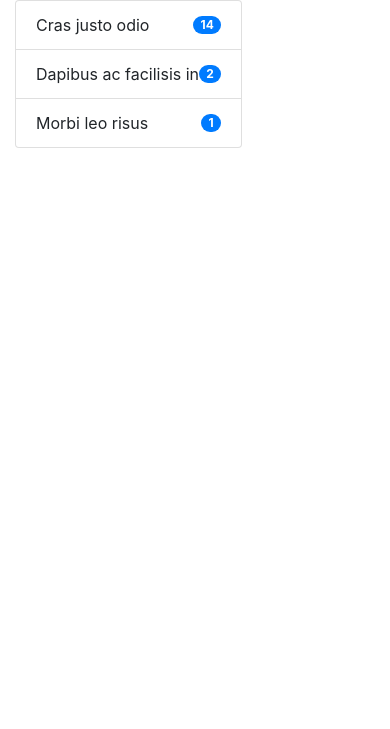
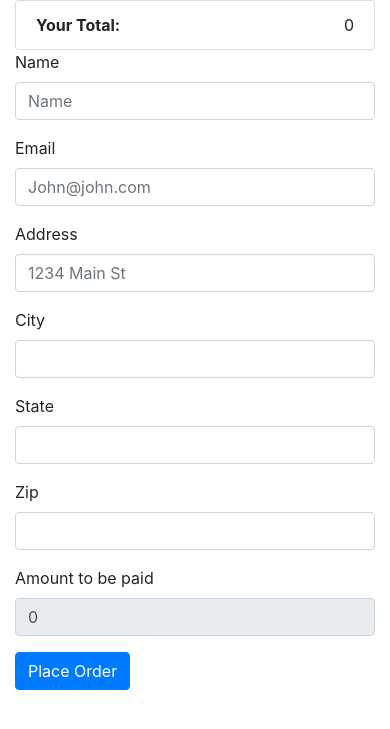
Before and after one commit to Chandni-thakkar/ecommerce, a Django app: page /checkout in a window 390 px wide. Shown: the top 729 px of the page. Run offline with Django 4.2, Linux system fonts and the light colour scheme; some libraries are stand-ins or nearby versions.

Commit message:
admin panel customization,checkout page, total billing

```diff
--- a/ecomsite/shop/Templates/shop/checkout.html
+++ b/ecomsite/shop/Templates/shop/checkout.html
@@ -1,30 +1,88 @@
 <!DOCTYPE html>
 <html lang="en">
 <head>
+        <script src="https://code.jquery.com/jquery-3.2.1.slim.min.js" integrity="sha384-KJ3o2DKtIkvYIK3UENzmM7KCkRr/rE9/Qpg6aAZGJwFDMVNA/GpGFF93hXpG5KkN" crossorigin="anonymous"></script>
+    <link rel="stylesheet" href="https://cdn.jsdelivr.net/npm/bootstrap@4.0.0/dist/css/bootstrap.min.css" integrity="sha384-Gn5384xqQ1aoWXA+058RXPxPg6fy4IWvTNh0E263XmFcJlSAwiGgFAW/dAiS6JXm" crossorigin="anonymous">
+
     <meta charset="UTF-8">
     <title>Title</title>
-        <link rel="stylesheet" href="https://cdn.jsdelivr.net/npm/bootstrap@4.0.0/dist/css/bootstrap.min.css" integrity="sha384-Gn5384xqQ1aoWXA+058RXPxPg6fy4IWvTNh0E263XmFcJlSAwiGgFAW/dAiS6JXm" crossorigin="anonymous">
 </head>
 <body>
 <div class="container">
+    <div class="row">
     <div class="col-md-12">
-        <div class="row">
-            <ul class="list-group">
-  <li class="list-group-item d-flex justify-content-between align-items-center">
-    Cras justo odio
-    <span class="badge badge-primary badge-pill">14</span>
-  </li>
-  <li class="list-group-item d-flex justify-content-between align-items-center">
-    Dapibus ac facilisis in
-    <span class="badge badge-primary badge-pill">2</span>
-  </li>
-  <li class="list-group-item d-flex justify-content-between align-items-center">
-    Morbi leo risus
-    <span class="badge badge-primary badge-pill">1</span>
-  </li>
-</ul>
+            <ul id="item_list" class="list-group">
+            </ul>
         </div>
+    </div>
+    <div class="row">
+    <div class="col-md-12">
+        <form method="POST">
+            {% csrf_token %}
+      <input type="hidden" id="items" name="items">
+  <div class="form-row">
+    <div class="form-group col-md-6">
+      <label for="inputEmail4">Name</label>
+      <input id="name" name="name" type="text" class="form-control" id="inputEmail4" placeholder="Name">
+    </div>
+    <div class="form-group col-md-6">
+      <label for="inputPassword4">Email</label>
+      <input id="email" name="email" type="text" class="form-control" id="inputPassword4" placeholder="John@john.com">
+    </div>
+  </div>
+  <div class="form-group">
+    <label for="inputAddress">Address</label>
+    <input id="address" name="address" type="text" class="form-control" id="inputAddress" placeholder="1234 Main St">
+  </div>
+  <div class="form-row">
+    <div class="form-group col-md-6">
+      <label for="inputCity">City</label>
+      <input id="city" name="city" type="text" class="form-control" id="inputCity">
+    </div>
+    <div class="form-group col-md-4">
+      <label for="inputState">State</label>
+      <input id="state" name="state" type="text" class="form-control" id="inputCity">
+    </div>
+    <div class="form-group col-md-2">
+      <label for="inputZip">Zip</label>
+      <input id="zip" name="zip" type="text" class="form-control" id="inputZip">
+    </div>
+      <div class="form-group col-md-2">
+      <label for="inputZip">Amount to be paid</label>
+      <input readonly="" type="text" class="form-control" id="total" name="total">
+    </div>
+  </div>
+  <button type="submit" class="btn btn-primary">Place Order</button>
+</form>
+    </div>
     </div>
 </div>
 </body>
+<script type="text/javascript">
+    if (localStorage.getItem('cart')==null)
+    {
+    var cart={};
+    }
+    else
+    {
+    cart=JSON.parse(localStorage.getItem('cart'));
+    }
+    let total=0;
+    for(item in cart){
+    let name = cart[item][1];
+    let quantity = cart[item][0];
+    let price= cart[item][2];
+    total+=cart[item][2];
+
+    itemString=`<li class ="list-group-item">${name} <span class=""> ${quantity}</span> <span class="badge badge-warning badge-pill">${price}</span></li>`
+
+    $('#item_list').append(itemString);
+
+    }
+    totalPrice=`<li class ="list-group-item d-flex justify-content-between align-items-center"><b>Your Total:</b>
+    ${total}</li>`
+$('#total').val(total);
+$('#item_list').append(totalPrice);
+$('#items').val(JSON.stringify(cart));
+</script>
 </html>
--- a/ecomsite/shop/views.py
+++ b/ecomsite/shop/views.py
@@ -1,5 +1,5 @@
 from django.shortcuts import render
-from.models import Products
+from .models import Products, Orders
 from django.core.paginator import Paginator
 # Create your views here.
 
@@ -24,4 +24,15 @@
 
 def checkout(request):
 
+    if request.method=="POST":
+        items=request.POST.get('items',"")
+        name=request.POST.get('name',"")
+        email=request.POST.get('email',"")
+        address=request.POST.get('address',"")
+        city = request.POST.get('address', "")
+        state=request.POST.get('state',"")
+        zip = request.POST.get('zip', "")
+        total=request.POST.get('total',"")
+        order=Orders(items=items,name=name,email=email,address=address,city=city,state=state,zip=zip,total=total)
+        order.save()
     return render(request,'shop/checkout.html')
```
Also changed, not shown: ecomsite/shop/Templates/shop/index.html (+15 -15 lines), ecomsite/shop/admin.py (+19 -2 lines), ecomsite/shop/models.py (+13 -0 lines), ecomsite/db.sqlite3, ecomsite/shop/migrations/0002_orders.py (added), ecomsite/shop/migrations/0003_orders_total.py (added).
